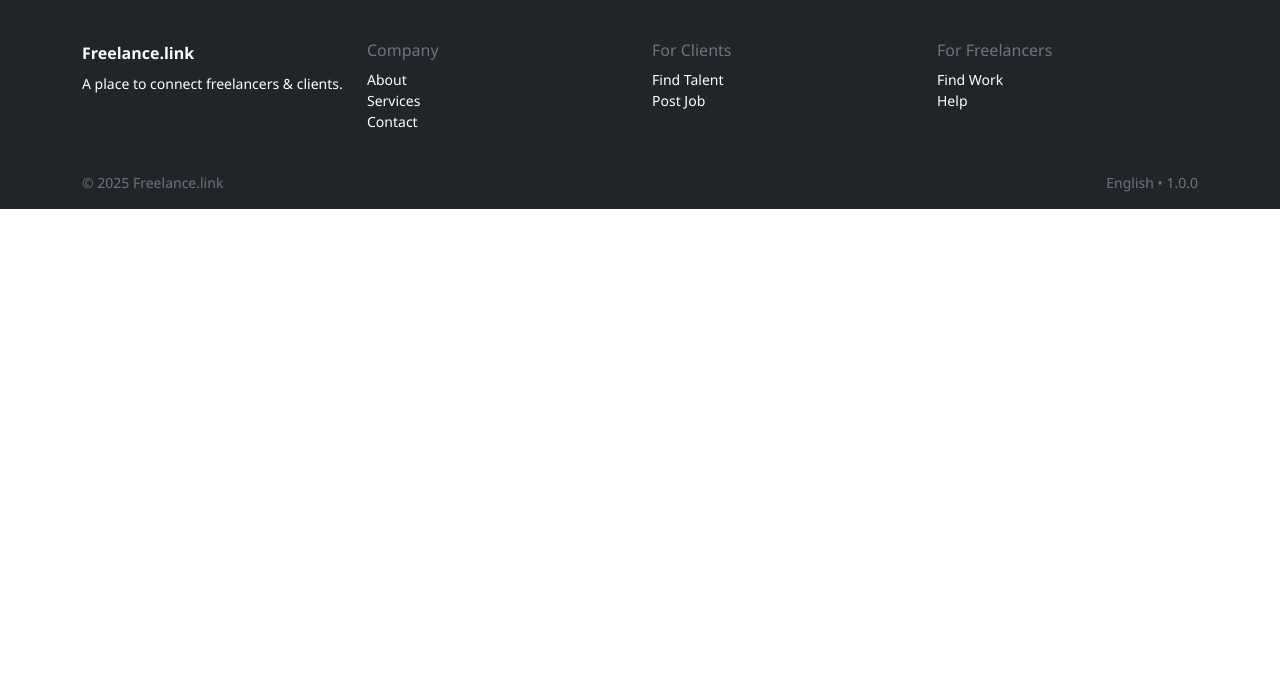
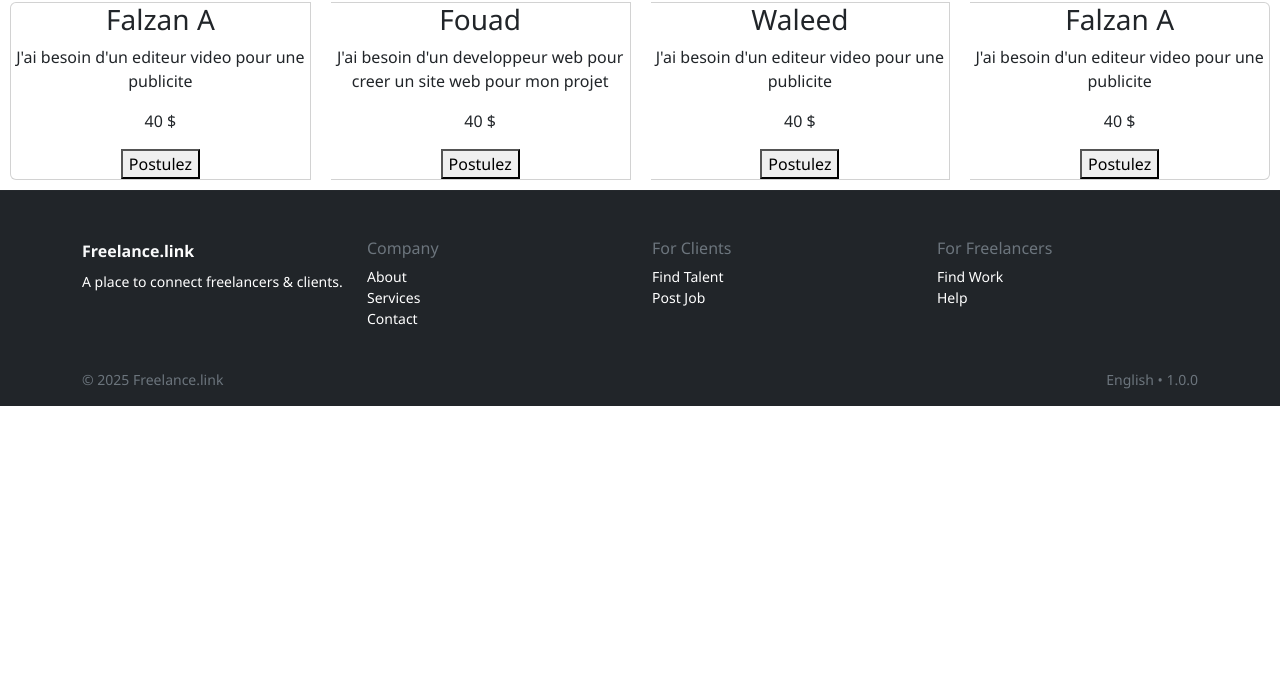
Before and after one commit to MoAmiine/FreelanceLink, a plain HTML site: page views/missions.html in a window 1280 px wide. Shown: the part 110-800 px from the top of the page. Drawn offline with nearby package versions, Linux system fonts and the light colour scheme; files that its build step writes are made by us from their sources.

Commit message:
added missions cards with data from json

```diff
--- a/scripts/missions.js
+++ b/scripts/missions.js
@@ -5,10 +5,14 @@ fetch('/data/missions.json')
         missions.forEach(mission => {
             let card = document.createElement('div');
             card.className = 'card';
+            card.style.width = '15rem';
+            card.style.margin = '10px';
+            card.style.display = 'inline-block';
+            card.style.textAlign = 'center';
             card.innerHTML = `
                 <h3 class="mission-title">${mission.client}</h3>
                 <p class="mission-description">${mission.description}</p>
-                <p class="mission-budget">Budget: ${mission.prix} $</p>
+                <p class="mission-prix">${mission.prix} $</p>
                 <button class="postulez">Postulez</button>
             `;
             page.querySelector('.card-group').appendChild(card);
--- a/views/missions.html
+++ b/views/missions.html
@@ -55,7 +55,6 @@
         <h1 class="missions-title" id="missions-title">Besoin d'un emploi ?</h1>
         <h2 class="missions-subtitle" id="missions-subtitle">Offres disponibles</h2>
         <div class="card-group">
-
     </div>
     </section>
     <footer class="bg-dark text-light pt-5 pb-3">
@@ -98,7 +97,7 @@
             </div>
         </div>
     </footer>
-    <script src="scripts/missions.js"></script>
+    <script src="/scripts/missions.js"></script>
 </body>
 
 </html>
```
